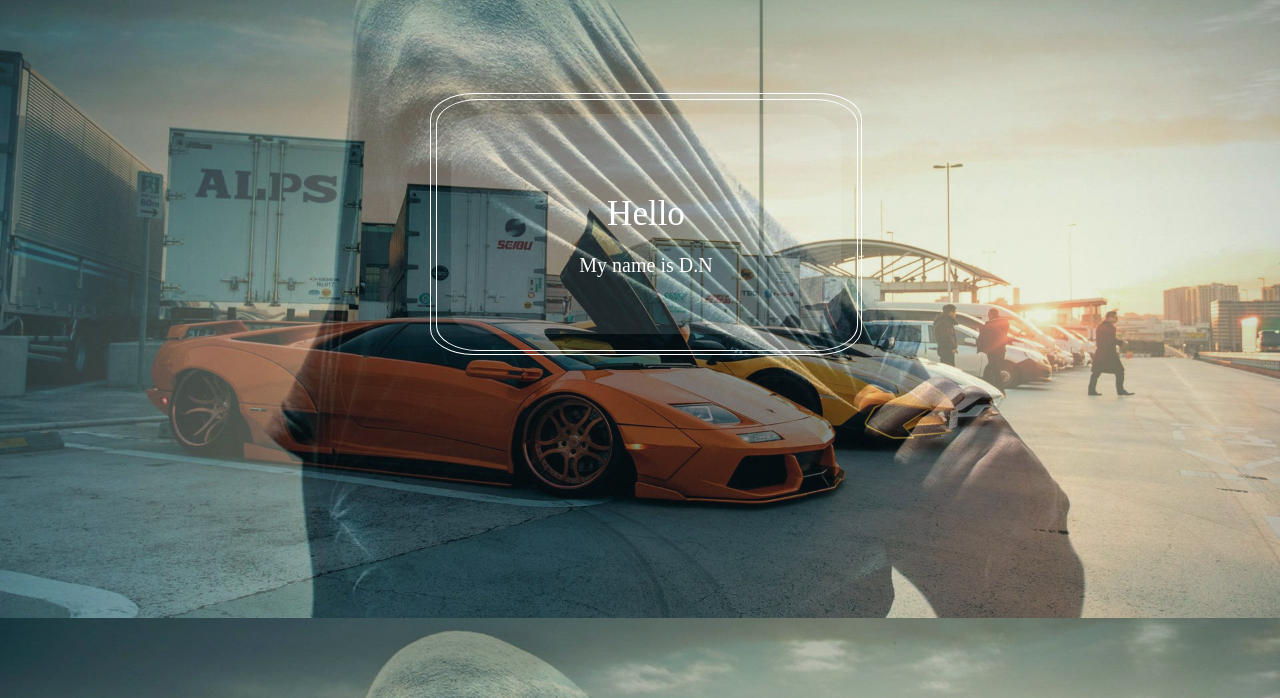
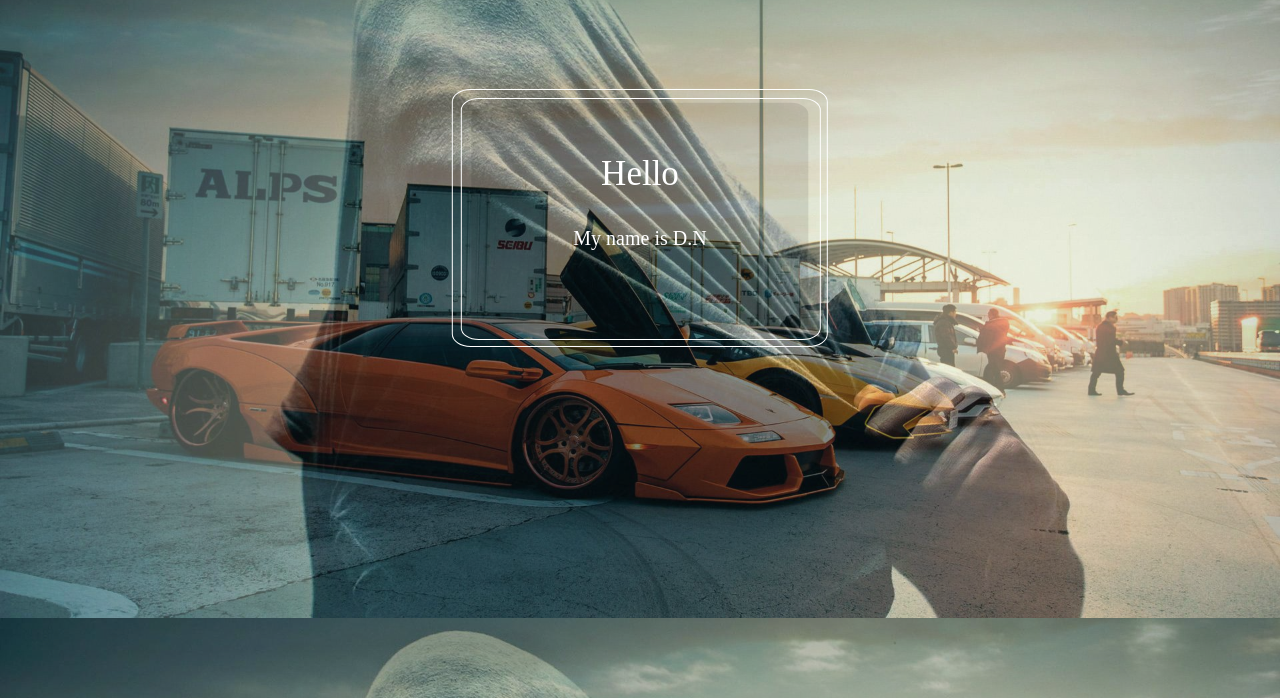
Before and after one commit to deng666666/MyWeb, a plain HTML site: page index.html in a window 1280 px wide. Shown: the part 102-800 px from the top of the page. Drawn offline with Linux system fonts and the light colour scheme.

Commit message:
Add files via upload

```diff
--- a/index.html
+++ b/index.html
@@ -19,57 +19,49 @@
     }
     .main{
         position: absolute;
-        height: 250px;
-        width: 420px;
+        height: 30%;
+        width: 28%;
+        transform: translate(-50%,-50%);
         top: 40%;
         left: 50%;
-        margin: -125px 0 0 -210px;
-        padding: 5px;
+        padding: 8px;
         border: 1px solid #fff;
-        border-radius: 10%;
+        border-radius: 5%;
     }
     .content{
         height: 100%;
         width: 100%;
         border: 1px solid #fff;
-        border-radius: 10%;
+        border-radius: 5%;
     }
     a:hover{
         box-shadow: 0 0 5px #FFF;
-        transform: scale(0.97);
         background-image: -webkit-cross-fade(url("./bg (3).jpg"), url("./bg (2).jpg"), 50%);
-        /* background: #fff url("./dog.gif") no-repeat left top; */
         background-size: 100%;
+        transform: translate(-50%,-50%);
         color: #4F4F4F;
     }
     .info{
         position: absolute;
         display: inline-block;
         text-decoration: none;
-        height: 220px;
-        width: 390px;
+        height: 90%;
+        width: 90%;
+        transform: translate(-50%,-50%);
         top: 50%;
         left: 50%;
-        margin: -110px 0 0 -195px;
-        background-color: rgba(255, 250, 250, 0.1);
+        background-color: rgba(0, 0, 0, 0.1);
         text-align: center;
-        border-radius: 10%;
+        border-radius: 5%;
         color: #FFF;
     }
     .title{
-        margin-top: 80px;
+        margin-top: 15%;
         font-size: 35px;
     }
     .title-info{
-        margin-top: 20px;
+        margin-top: 10%;
         font-size: 20px;
-    }
-    .dog{
-        /* position: relative; */
-        height: 10%;
-        width: 100%;
-        background-color: rgb(200, 194, 170);
-        /* border: 1px solid #000; */
     }
     .move1{
         position: absolute;
@@ -191,8 +183,5 @@
     <div class="move8"></div>
     <div class="move9"></div>
     <div class="move10"></div>
-    <!-- <div class="dog">
-        <div class="stop"></div>
-    </div> -->
 </body>
 </html>
```
